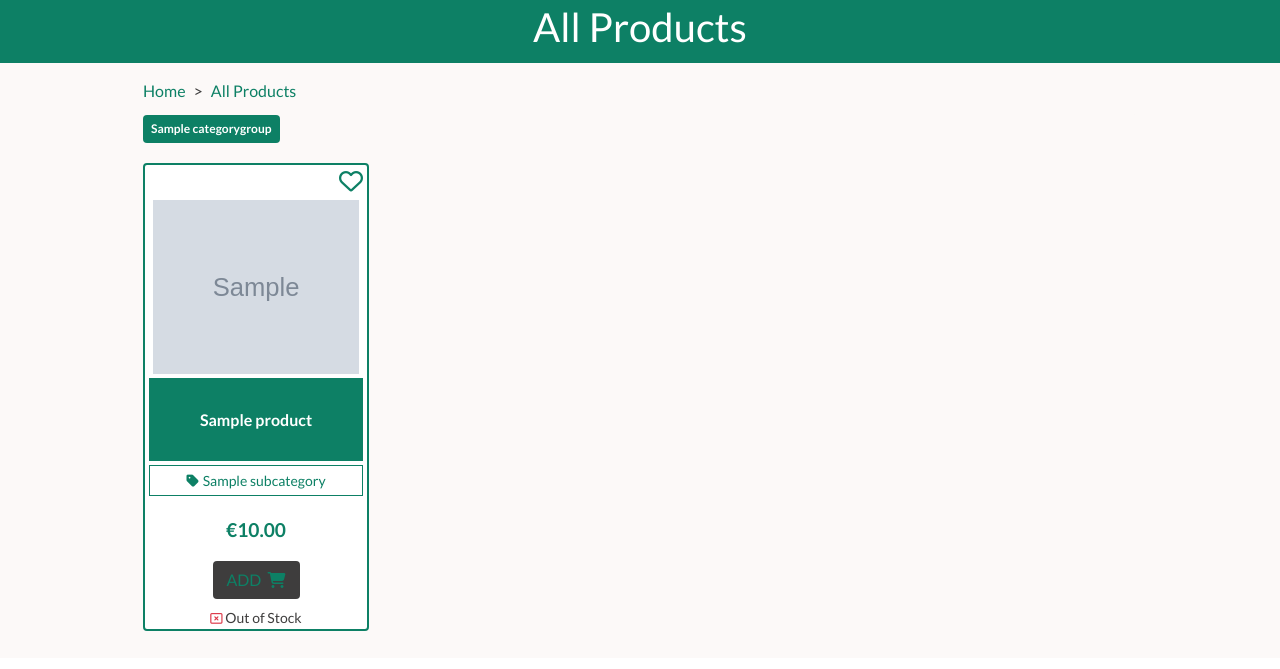
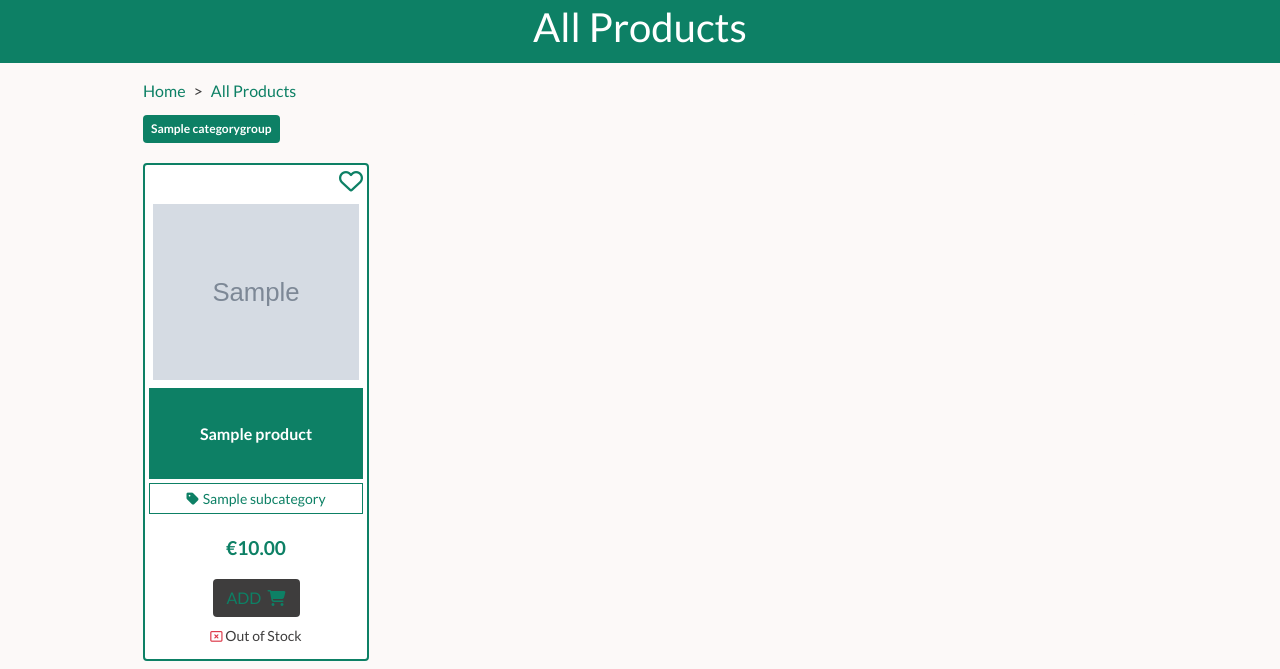
Before and after one commit to seanf316/PC-Haven, a Django app: page /products/ in a window 1280 px wide. Shown: the part 142-811 px from the top of the page. Before the commit the page ends 773 px from the top, so only its background shows below. Run offline with Django 3.2, Linux system fonts and the light colour scheme; tables that the repository leaves empty hold one stand-in row (values such as "Sample post"); grey boxes marked "Sample" are stand-in pictures; parts of the project's set-up code (start-up, migrations or seed data) failed here and were passed over; some libraries are stand-ins or nearby versions.

Commit message:
Updated styling on card img top

```diff
--- a/products/templates/products/includes/product_card.html
+++ b/products/templates/products/includes/product_card.html
@@ -9,16 +9,14 @@
             <a href="{% url 'add_to_wishlist' product.id %}" class="text-right favourite"><i
                     class="fa-regular fa-heart"></i></a>
             {% endif %}
-            <div class="card-img-top p-1 h-40 text-center">
-                {% if product.image %}
-                <a href="{% url 'product_detail' product.id %}"><img src="{{ product.image.url }}"
-                        class="img-fluid h-100" alt="{{ product.name }}"></a>
-                {% else %}
-                <a href="{% url 'product_detail' product.id %}"><img
-                        src="https://pc-haven.s3.eu-north-1.amazonaws.com/media/products/noimage.webp"
-                        class="img-fluid h-100" alt="{{ product.name }}"></a>
-                {% endif %}
-            </div>
+            {% if product.image %}
+            <a href="{% url 'product_detail' product.id %}"><img src="{{ product.image.url }}" alt="{{ product.name }}"
+                    class="card-img-top px-1 py-2"></a>
+            {% else %}
+            <a href="{% url 'product_detail' product.id %}"><img
+                    src="https://pc-haven.s3.eu-north-1.amazonaws.com/media/products/noimage.webp"
+                    alt="{{ product.name }}" class="card-img-top"></a>
+            {% endif %}
             <div
                 class="card-body d-flex flex-column justify-content-center align-items-center h-10 bg-green text-white">
                 <span class="text-center font-weight-bold">{{ product.name|safe }}</span>
--- a/static/css/base.css
+++ b/static/css/base.css
@@ -443,6 +443,12 @@
     overflow-y: auto;
 }
 
+.card-img-top {
+    width: 100%;
+    height: 12rem;
+    object-fit: cover;
+}
+
 /* ------------------------------------ Media Queries ------------------------------------ */
 
 @media screen and (min-width: 768px) {
```
Also changed, not shown: media/products/blog.webp (added), media/products/blog_BzsIzSd.webp (added), media/products/pc-case-form-factors-split-line.webp (added).
